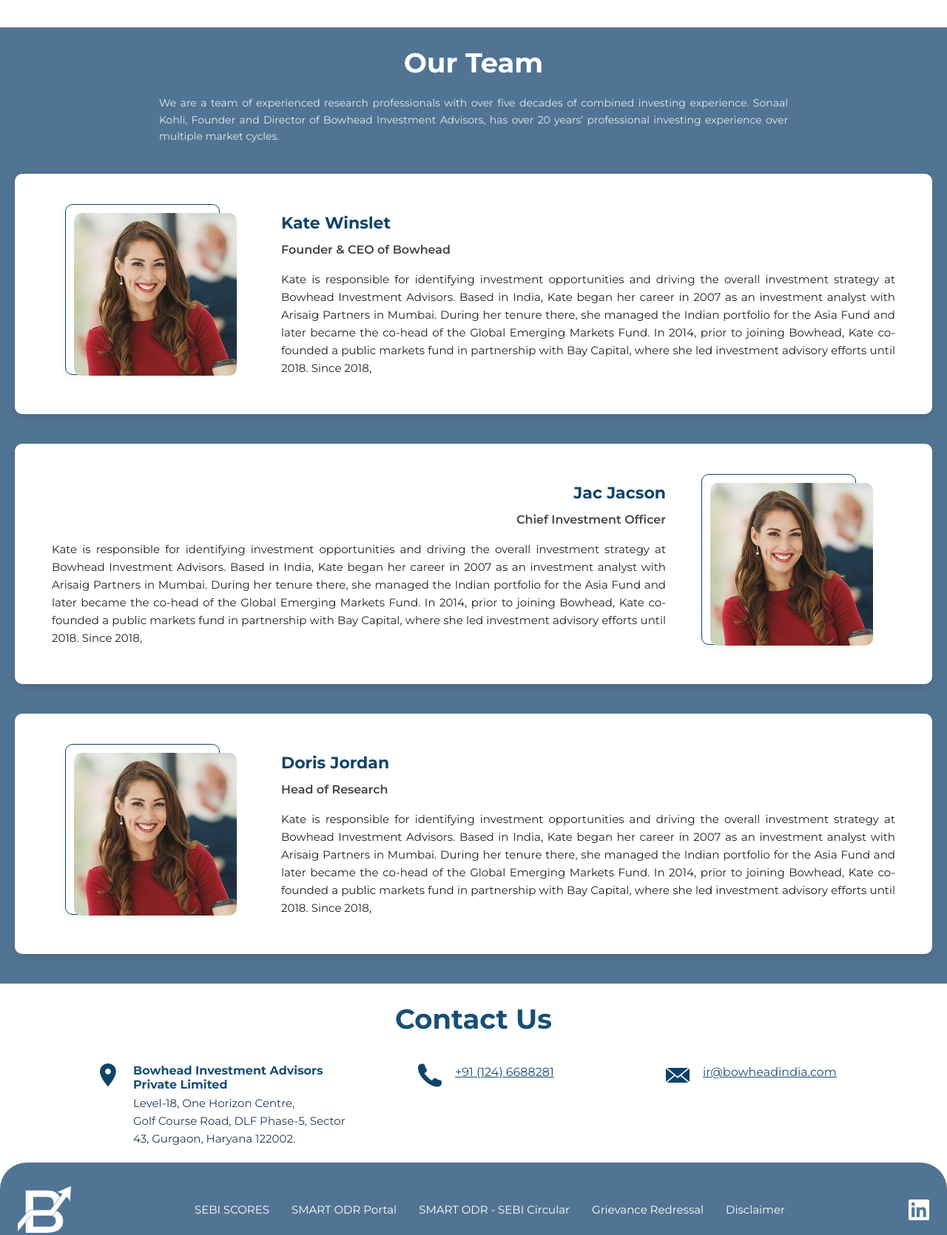
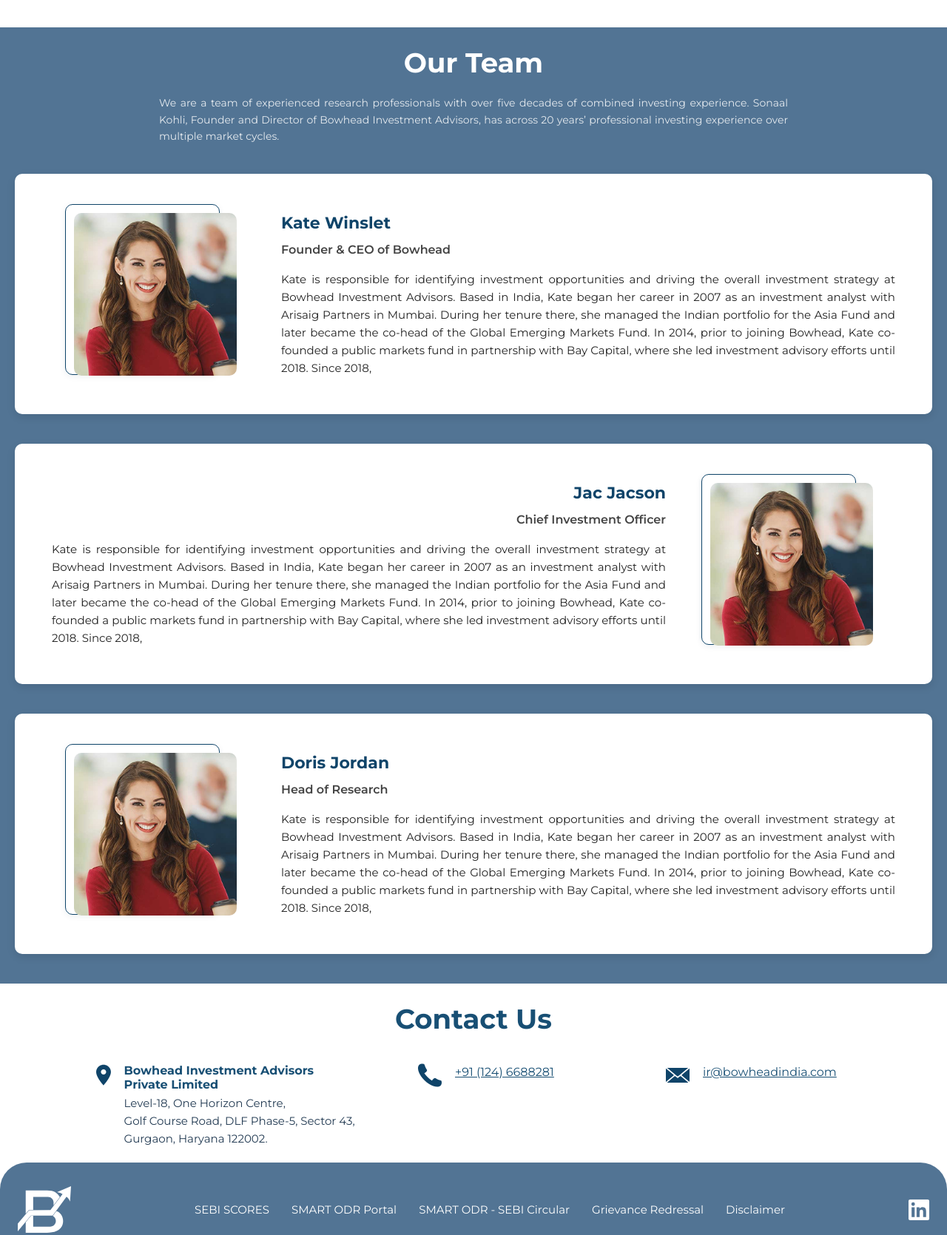
Before and after one commit to bughunterspvtltd/bowhead, a plain HTML site: page index.html in a window 1280 px wide. Shown: the part 1605-3275 px from the top of the page at 74% size. Drawn offline with nearby package versions, Linux system fonts and the light colour scheme.

Commit message:
Update index.html

```diff
--- a/index.html
+++ b/index.html
@@ -50,7 +50,7 @@
       <li><a href="#who-we-are" class="hover:text-blue-700 transition">Who We Are</a></li>
       <li><a href="#offerings" class="hover:text-blue-700 transition">Our Offerings</a></li>
       <li><a href="#team" class="hover:text-blue-700 transition">Our Team</a></li>
-      <li><a href="disclouser.html" class="hover:text-blue-700 transition">Disclosures</a></li>
+      <li><a href="disclouser.html#disclosures-section" class="hover:text-blue-700 transition">Disclosures</a></li>
       <li><a href="#contact" class="hover:text-blue-700 transition">Contact Us</a></li>
     </ul>
   </div>
@@ -147,7 +147,7 @@
   <div class="container">
     <h2 class="section-title">Our Team</h2>
     <p class="team-description">
-      We are a team of experienced research professionals with over five decades of combined investing experience. Sonaal Kohli, Founder and Director of Bowhead Investment Advisors, has over 20 years’ professional investing experience over multiple market cycles.
+      We are a team of experienced research professionals with over five decades of combined investing experience. Sonaal Kohli, Founder and Director of Bowhead Investment Advisors, has across 20 years’ professional investing experience over multiple market cycles.
     </p>
 
     <div class="team-cards">
@@ -214,7 +214,9 @@
     <div class="contact-grid">
       <!-- Address -->
       <div class="contact-card">
-        <img src="Assets/Location Icon.svg" alt="Location" class="contact-icon">
+        <a href="https://maps.app.goo.gl/38C7W1R7r6KDVJ5B8" target="_blank">
+          <img src="Assets/Location Icon.svg" alt="Location" class="contact-icon">
+        </a>
         <div>
           <p class="contact-heading">Bowhead Investment Advisors<br>Private Limited</p>
           <address>
```
